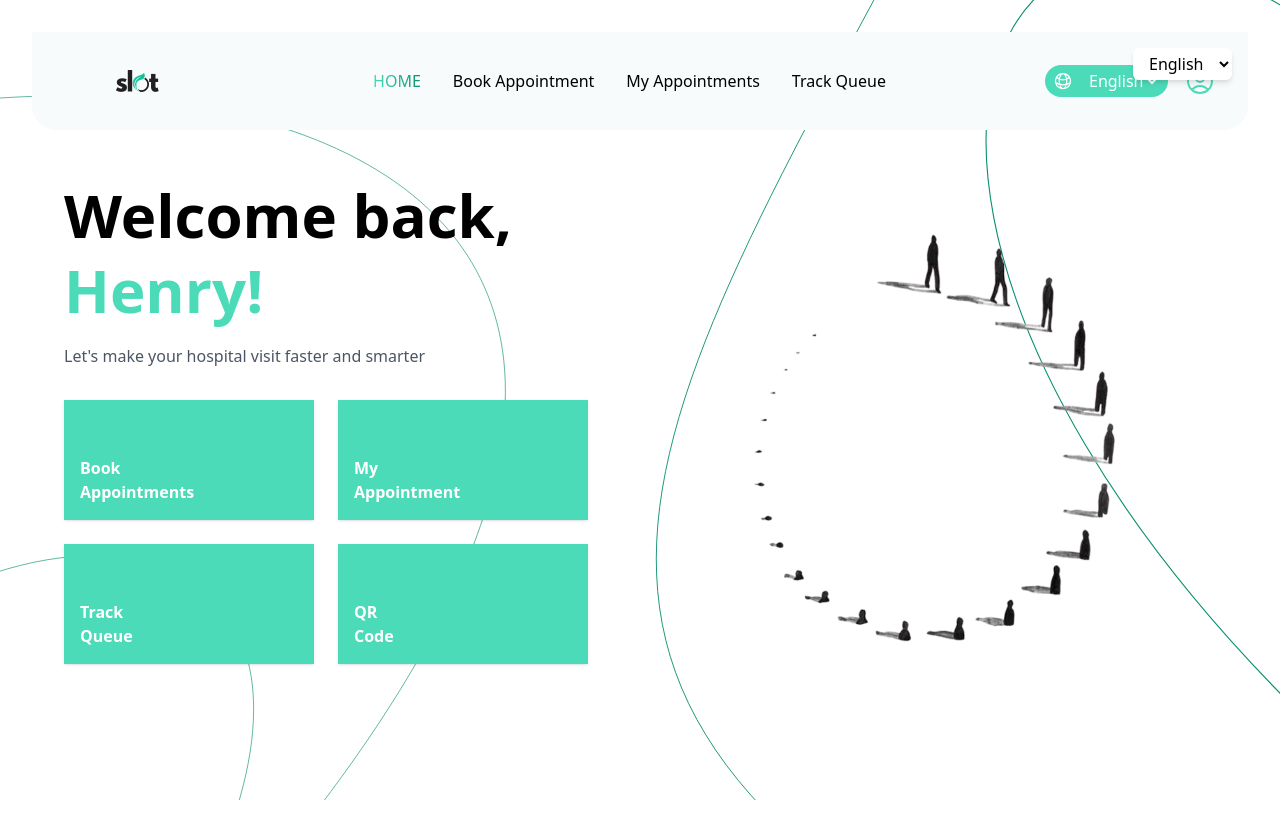
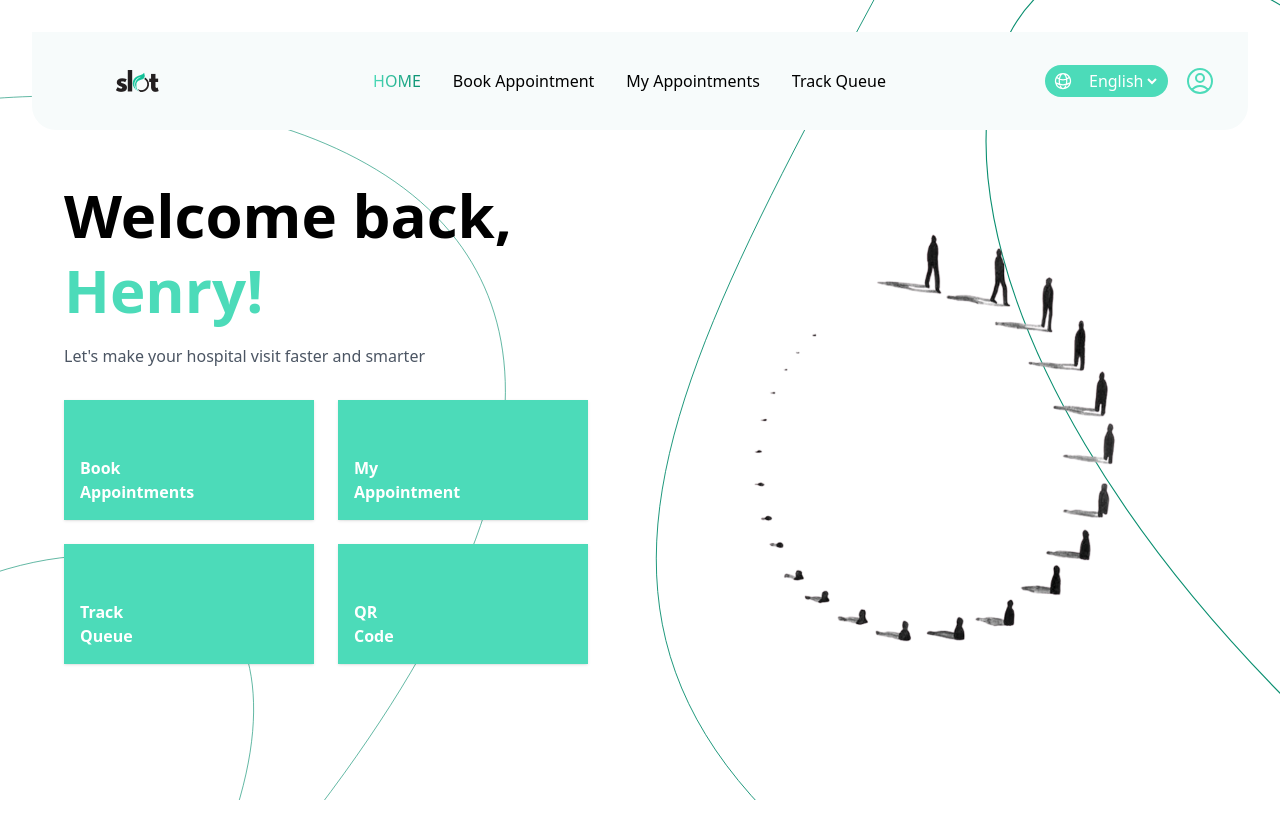
Before and after one commit to Naveeth-Nawzer/Dattreo_Slot, a React (Vite) app in the folder frontend/: page /home in a window 1280 px wide. Shown: the top 838 px of the page. Built offline with nearby package versions, Linux system fonts and the light colour scheme.

Commit message:
nav bar update

```diff
--- a/frontend/src/Components/Nav.jsx
+++ b/frontend/src/Components/Nav.jsx
@@ -1,8 +1,15 @@
 import React from 'react'
 import slot from "../assets/slot.png"
 import { GlobeAltIcon, UserCircleIcon } from "@heroicons/react/24/outline";
+import { useTranslation } from 'react-i18next';
+
 
 const Nav = () => {
+    const { t, i18n } = useTranslation();
+
+    const changeLanguage = (lng) => {
+      i18n.changeLanguage(lng);
+    };
   return (
     <div>
         <header className="flex items-center justify-between px-8 py-4 bg-[#F7FBFB] rounded-b-3xl relative z-10 ">
@@ -29,10 +36,13 @@ const Nav = () => {
         <div className="flex items-center space-x-4">
           <div className="flex items-center bg-[#4CDBB9] text-white px-2 py-1 rounded-full cursor-pointer">
             <GlobeAltIcon className="w-5 h-5" />
-            <select className="bg-transparent outline-none ml-3">
-              <option>English</option>
-              <option>Tamil</option>
-              <option>Sinhala</option>
+            <select
+              value={i18n.language}
+              onChange={(e) => changeLanguage(e.target.value)}
+              className="bg-transparent outline-none ml-3">
+              <option value="en">English</option>
+            <option value="ta">தமிழ்</option>
+            <option value="si">සිංහල</option>
             </select>
           </div>
           <UserCircleIcon className="w-8 h-8 text-[#4CDBB9]" />
--- a/frontend/src/Home.jsx
+++ b/frontend/src/Home.jsx
@@ -21,18 +21,7 @@ function Home() {
         {/* Header */}
         <Nav />
 
-        {/* Language Selector */}
-        <div className="absolute top-4 right-4 z-50">
-          <select
-            value={i18n.language}
-            onChange={(e) => changeLanguage(e.target.value)}
-            className="bg-white rounded-md px-3 py-1 shadow-md"
-          >
-            <option value="en">English</option>
-            <option value="ta">தமிழ்</option>
-            <option value="si">සිංහල</option>
-          </select>
-        </div>
+
 
         {/* Body */}
         <main className="flex flex-col md:flex-row items-start justify-between px-8 py-12 relative z-10">
```
